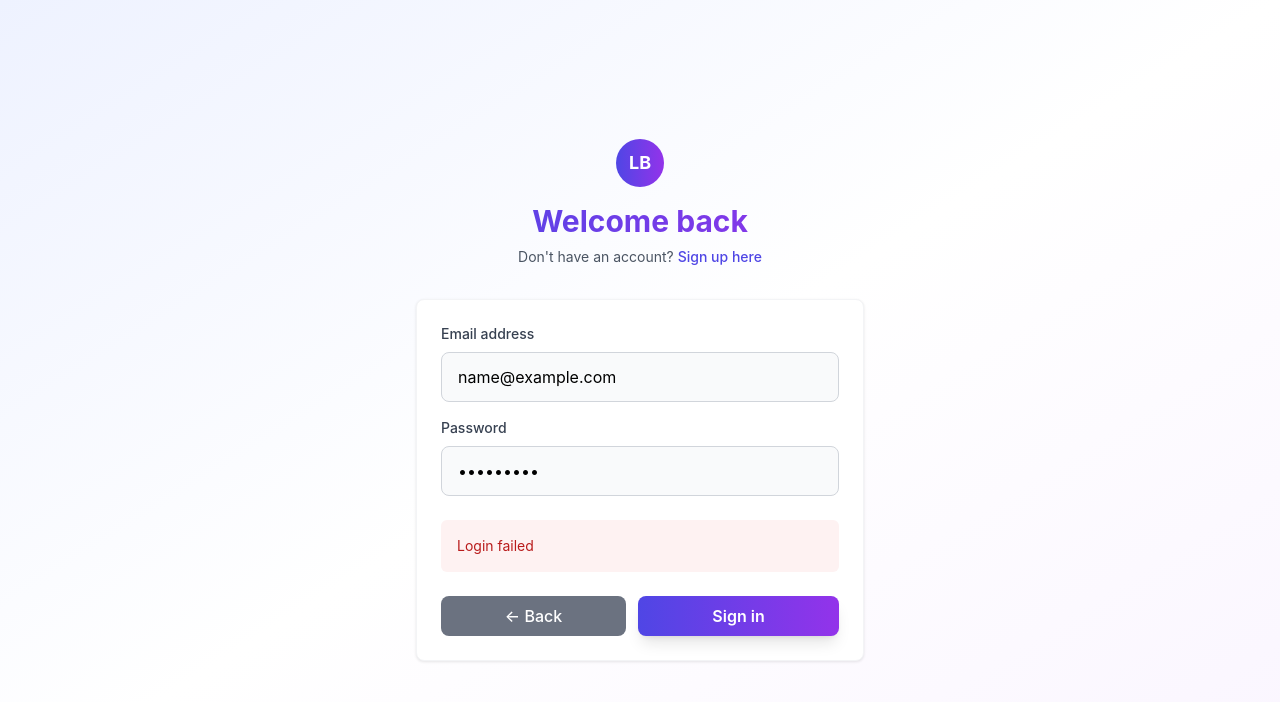
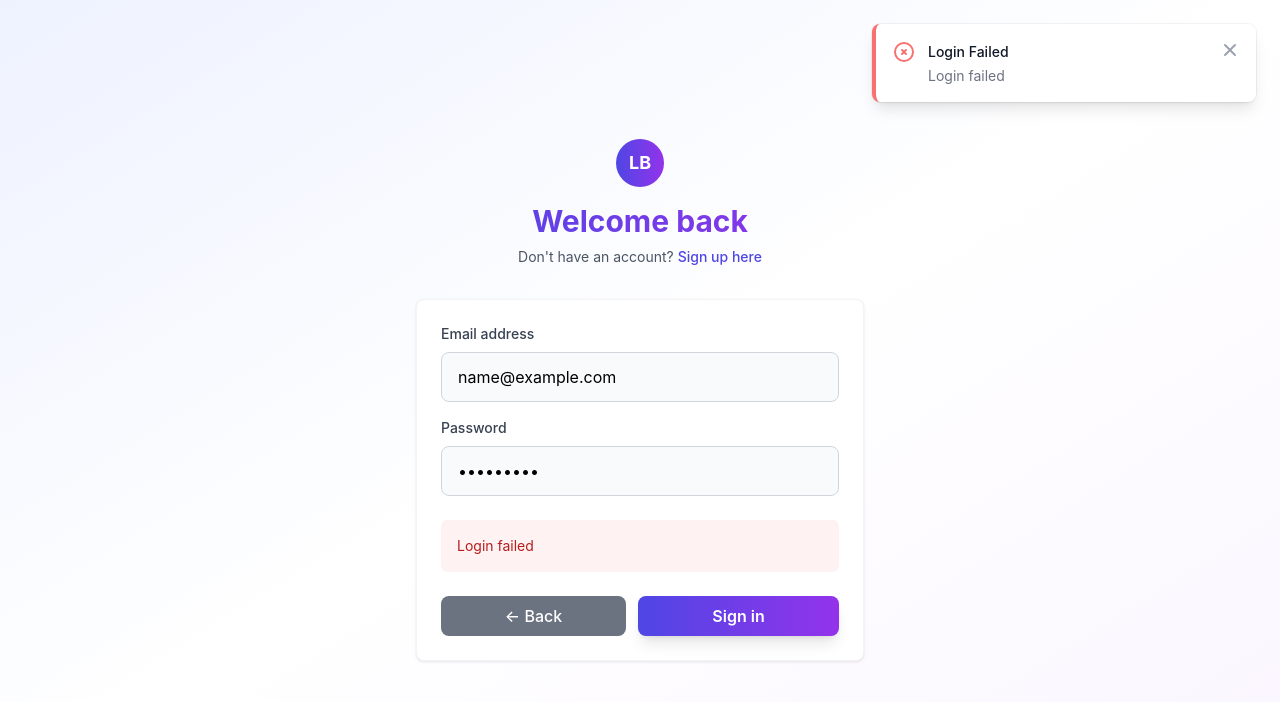
Before and after one commit to michal94mk/blog_laravel_vue, a Vue app in the folder frontend/: page /login in a window 1280 px wide. Both pictures are taken after typing "name@example.com", "Sample123" into the empty fields and a click on the button "Sign in". Shown: the top 702 px of the page. Built offline with nearby package versions, Linux system fonts and the light colour scheme; no server answers.

Commit message:
feat(frontend): add comprehensive toast notification system
Add consistent user feedback for all actions with modern toast notifications

```diff
--- a/frontend/src/App.vue
+++ b/frontend/src/App.vue
@@ -1,12 +1,18 @@
 <template>
   <div id="app">
     <router-view />
+    <ToastContainer />
   </div>
 </template>
 
 <script>
+import ToastContainer from '@/components/ToastContainer.vue'
+
 export default {
-  name: 'App'
+  name: 'App',
+  components: {
+    ToastContainer
+  }
 }
 </script>
 
--- /dev/null
+++ b/frontend/src/components/Toast.vue
@@ -0,0 +1,88 @@
+<template>
+  <Transition
+    enter-active-class="transform ease-out duration-300 transition"
+    enter-from-class="translate-y-2 opacity-0 sm:translate-y-0 sm:translate-x-2"
+    enter-to-class="translate-y-0 opacity-100 sm:translate-x-0"
+    leave-active-class="transition ease-in duration-100"
+    leave-from-class="opacity-100"
+    leave-to-class="opacity-0"
+  >
+    <div
+      v-if="toast"
+      :class="toastClasses"
+      class="max-w-sm w-full bg-white shadow-lg rounded-lg pointer-events-auto ring-1 ring-black ring-opacity-5 overflow-hidden"
+    >
+      <div class="p-4">
+        <div class="flex items-start">
+          <div class="flex-shrink-0">
+            <!-- Success Icon -->
+            <svg v-if="toast.type === 'success'" class="h-6 w-6 text-green-400" fill="none" viewBox="0 0 24 24" stroke="currentColor">
+              <path stroke-linecap="round" stroke-linejoin="round" stroke-width="2" d="M9 12l2 2 4-4m6 2a9 9 0 11-18 0 9 9 0 0118 0z" />
+            </svg>
+            <!-- Error Icon -->
+            <svg v-else-if="toast.type === 'error'" class="h-6 w-6 text-red-400" fill="none" viewBox="0 0 24 24" stroke="currentColor">
+              <path stroke-linecap="round" stroke-linejoin="round" stroke-width="2" d="M10 14l2-2m0 0l2-2m-2 2l-2-2m2 2l2 2m7-2a9 9 0 11-18 0 9 9 0 0118 0z" />
+            </svg>
+            <!-- Warning Icon -->
+            <svg v-else-if="toast.type === 'warning'" class="h-6 w-6 text-yellow-400" fill="none" viewBox="0 0 24 24" stroke="currentColor">
+              <path stroke-linecap="round" stroke-linejoin="round" stroke-width="2" d="M12 9v2m0 4h.01m-6.938 4h13.856c1.54 0 2.502-1.667 1.732-2.5L13.732 4c-.77-.833-1.732-.833-2.5 0L4.268 19.5c-.77.833.192 2.5 1.732 2.5z" />
+            </svg>
+            <!-- Info Icon -->
+            <svg v-else class="h-6 w-6 text-blue-400" fill="none" viewBox="0 0 24 24" stroke="currentColor">
+              <path stroke-linecap="round" stroke-linejoin="round" stroke-width="2" d="M13 16h-1v-4h-1m1-4h.01M21 12a9 9 0 11-18 0 9 9 0 0118 0z" />
+            </svg>
+          </div>
+          <div class="ml-3 w-0 flex-1 pt-0.5">
+            <p v-if="toast.title" class="text-sm font-medium text-gray-900">
+              {{ toast.title }}
+            </p>
+            <p v-if="toast.message" :class="toast.title ? 'mt-1' : ''" class="text-sm text-gray-500">
+              {{ toast.message }}
+            </p>
+          </div>
+          <div class="ml-4 flex-shrink-0 flex">
+            <button
+              @click="$emit('close')"
+              class="bg-white rounded-md inline-flex text-gray-400 hover:text-gray-500 focus:outline-none focus:ring-2 focus:ring-offset-2 focus:ring-indigo-500"
+            >
+              <span class="sr-only">Close</span>
+              <svg class="h-5 w-5" viewBox="0 0 20 20" fill="currentColor">
+                <path fill-rule="evenodd" d="M4.293 4.293a1 1 0 011.414 0L10 8.586l4.293-4.293a1 1 0 111.414 1.414L11.414 10l4.293 4.293a1 1 0 01-1.414 1.414L10 11.414l-4.293 4.293a1 1 0 01-1.414-1.414L8.586 10 4.293 5.707a1 1 0 010-1.414z" clip-rule="evenodd" />
+              </svg>
+            </button>
+          </div>
+        </div>
+      </div>
+    </div>
+  </Transition>
+</template>
+
+<script>
+export default {
+  name: 'Toast',
+  props: {
+    toast: {
+      type: Object,
+      required: true
+    }
+  },
+  emits: ['close'],
+  computed: {
+    toastClasses() {
+      const baseClasses = 'max-w-sm w-full bg-white shadow-lg rounded-lg pointer-events-auto ring-1 ring-black ring-opacity-5 overflow-hidden'
+
+      switch (this.toast.type) {
+        case 'success':
+          return `${baseClasses} border-l-4 border-green-400`
+        case 'error':
+          return `${baseClasses} border-l-4 border-red-400`
+        case 'warning':
+          return `${baseClasses} border-l-4 border-yellow-400`
+        case 'info':
+        default:
+          return `${baseClasses} border-l-4 border-blue-400`
+      }
+    }
+  }
+}
+</script>
--- /dev/null
+++ b/frontend/src/components/ToastContainer.vue
@@ -0,0 +1,35 @@
+<template>
+  <div
+    aria-live="assertive"
+    class="fixed inset-0 flex items-end px-4 py-6 pointer-events-none sm:p-6 sm:items-start z-50"
+  >
+    <div class="w-full flex flex-col items-center space-y-4 sm:items-end">
+      <Toast
+        v-for="toast in toasts"
+        :key="toast.id"
+        :toast="toast"
+        @close="removeToast(toast.id)"
+      />
+    </div>
+  </div>
+</template>
+
+<script>
+import { useToastStore } from '@/stores/toast'
+import Toast from './Toast.vue'
+
+export default {
+  name: 'ToastContainer',
+  components: {
+    Toast
+  },
+  setup() {
+    const toastStore = useToastStore()
+
+    return {
+      toasts: toastStore.toasts,
+      removeToast: toastStore.removeToast
+    }
+  }
+}
+</script>
--- a/frontend/src/stores/auth.js
+++ b/frontend/src/stores/auth.js
@@ -1,5 +1,6 @@
 import { defineStore } from 'pinia'
 import axios from 'axios'
+import { useToastStore } from './toast'
 
 export const useAuthStore = defineStore('auth', {
   state: () => ({
@@ -31,34 +32,44 @@ export const useAuthStore = defineStore('auth', {
     },
 
     async login(credentials) {
+      const toastStore = useToastStore()
       try {
         const response = await axios.post('/api/v1/login', credentials)
         const { user, token } = response.data.data
         this.setAuth(user, token)
+        toastStore.success('Welcome back!', `Hello ${user.name}, you have been successfully logged in.`)
         return { success: true, data: response.data }
       } catch (error) {
+        const errorMessage = error.response?.data?.message || 'Login failed'
+        toastStore.error('Login Failed', errorMessage)
         return {
           success: false,
-          error: error.response?.data?.message || 'Login failed'
+          error: errorMessage
         }
       }
     },
 
     async register(userData) {
+      const toastStore = useToastStore()
       try {
         const response = await axios.post('/api/v1/register', userData)
         const { user, token } = response.data.data
         this.setAuth(user, token)
+        toastStore.success('Account Created!', `Welcome ${user.name}! Your account has been created successfully.`)
         return { success: true, data: response.data }
       } catch (error) {
+        const errorMessage = error.response?.data?.message || 'Registration failed'
+        toastStore.error('Registration Failed', errorMessage)
         return {
           success: false,
-          error: error.response?.data?.message || 'Registration failed'
+          error: errorMessage
         }
       }
     },
 
     async logout() {
+      const toastStore = useToastStore()
+      const userName = this.user?.name || 'User'
       try {
         if (this.token) {
           await axios.post('/api/v1/logout')
@@ -67,6 +78,7 @@ export const useAuthStore = defineStore('auth', {
         console.error('Logout error:', error)
       } finally {
         this.clearAuth()
+        toastStore.info('Goodbye!', `You have been successfully logged out. See you soon, ${userName}!`)
       }
     },
 
--- a/frontend/src/stores/posts.js
+++ b/frontend/src/stores/posts.js
@@ -1,6 +1,7 @@
 import { defineStore } from 'pinia'
 import axios from 'axios'
 import { useAuthStore } from './auth'
+import { useToastStore } from './toast'
 
 export const usePostsStore = defineStore('posts', {
   state: () => ({
@@ -65,6 +66,7 @@ export const usePostsStore = defineStore('posts', {
     },
 
     async createPost(postData) {
+      const toastStore = useToastStore()
       this.loading = true
       this.error = null
 
@@ -76,12 +78,15 @@ export const usePostsStore = defineStore('posts', {
         const authStore = useAuthStore()
         await authStore.refreshUserStats()
 
+        toastStore.success('Post Created!', 'Your post has been published successfully.')
         return { success: true, data: response.data }
       } catch (error) {
-        this.error = error.response?.data?.message || 'Failed to create post'
+        const errorMessage = error.response?.data?.message || 'Failed to create post'
+        this.error = errorMessage
+        toastStore.error('Failed to Create Post', errorMessage)
         return {
           success: false,
-          error: this.error
+          error: errorMessage
         }
       } finally {
         this.loading = false
@@ -89,6 +94,7 @@ export const usePostsStore = defineStore('posts', {
     },
 
     async updatePost(id, postData) {
+      const toastStore = useToastStore()
       this.loading = true
       this.error = null
 
@@ -110,12 +116,15 @@ export const usePostsStore = defineStore('posts', {
         const authStore = useAuthStore()
         await authStore.refreshUserStats()
 
+        toastStore.success('Post Updated!', 'Your post has been updated successfully.')
         return { success: true, data: response.data }
       } catch (error) {
-        this.error = error.response?.data?.message || 'Failed to update post'
+        const errorMessage = error.response?.data?.message || 'Failed to update post'
+        this.error = errorMessage
+        toastStore.error('Failed to Update Post', errorMessage)
         return {
           success: false,
-          error: this.error
+          error: errorMessage
         }
       } finally {
         this.loading = false
@@ -123,6 +132,7 @@ export const usePostsStore = defineStore('posts', {
     },
 
     async deletePost(id) {
+      const toastStore = useToastStore()
       this.loading = true
       this.error = null
 
@@ -141,12 +151,15 @@ export const usePostsStore = defineStore('posts', {
         const authStore = useAuthStore()
         await authStore.refreshUserStats()
 
+        toastStore.success('Post Deleted', 'The post has been deleted successfully.')
         return { success: true }
       } catch (error) {
-        this.error = error.response?.data?.message || 'Failed to delete post'
+        const errorMessage = error.response?.data?.message || 'Failed to delete post'
+        this.error = errorMessage
+        toastStore.error('Failed to Delete Post', errorMessage)
         return {
           success: false,
-          error: this.error
+          error: errorMessage
         }
       } finally {
         this.loading = false
--- /dev/null
+++ b/frontend/src/stores/toast.js
@@ -0,0 +1,69 @@
+import { defineStore } from 'pinia'
+import { ref } from 'vue'
+
+export const useToastStore = defineStore('toast', () => {
+  const toasts = ref([])
+  let toastId = 0
+
+  const addToast = (toast) => {
+    const id = ++toastId
+    const newToast = {
+      id,
+      type: toast.type || 'info', // success, error, warning, info
+      title: toast.title || '',
+      message: toast.message || '',
+      duration: toast.duration || 5000, // 5 seconds default
+      ...toast
+    }
+
+    toasts.value.push(newToast)
+
+    // Auto remove after duration
+    if (newToast.duration > 0) {
+      setTimeout(() => {
+        removeToast(id)
+      }, newToast.duration)
+    }
+
+    return id
+  }
+
+  const removeToast = (id) => {
+    const index = toasts.value.findIndex(toast => toast.id === id)
+    if (index > -1) {
+      toasts.value.splice(index, 1)
+    }
+  }
+
+  const clearAll = () => {
+    toasts.value = []
+  }
+
+  // Convenience methods
+  const success = (title, message, options = {}) => {
+    return addToast({ type: 'success', title, message, ...options })
+  }
+
+  const error = (title, message, options = {}) => {
+    return addToast({ type: 'error', title, message, duration: 7000, ...options })
+  }
+
+  const warning = (title, message, options = {}) => {
+    return addToast({ type: 'warning', title, message, ...options })
+  }
+
+  const info = (title, message, options = {}) => {
+    return addToast({ type: 'info', title, message, ...options })
+  }
+
+  return {
+    toasts,
+    addToast,
+    removeToast,
+    clearAll,
+    success,
+    error,
+    warning,
+    info
+  }
+})
```
Also changed, not shown: frontend/src/stores/comments.js (+19 -6 lines).
